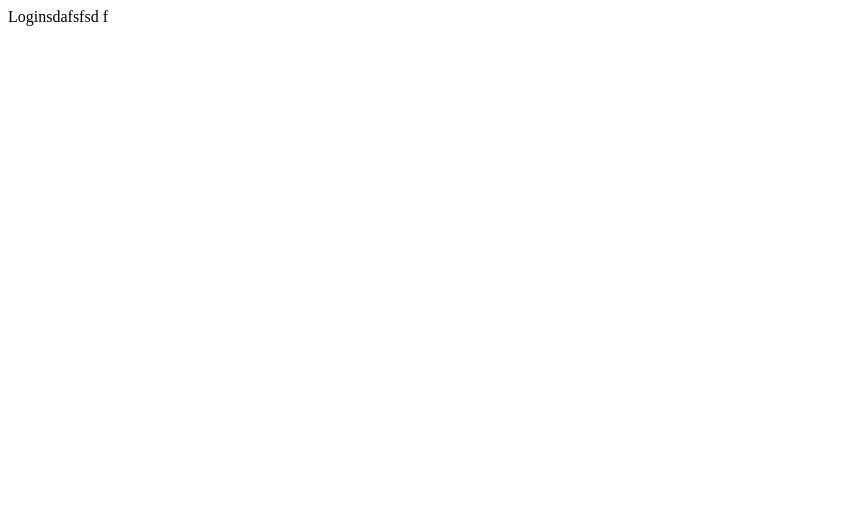
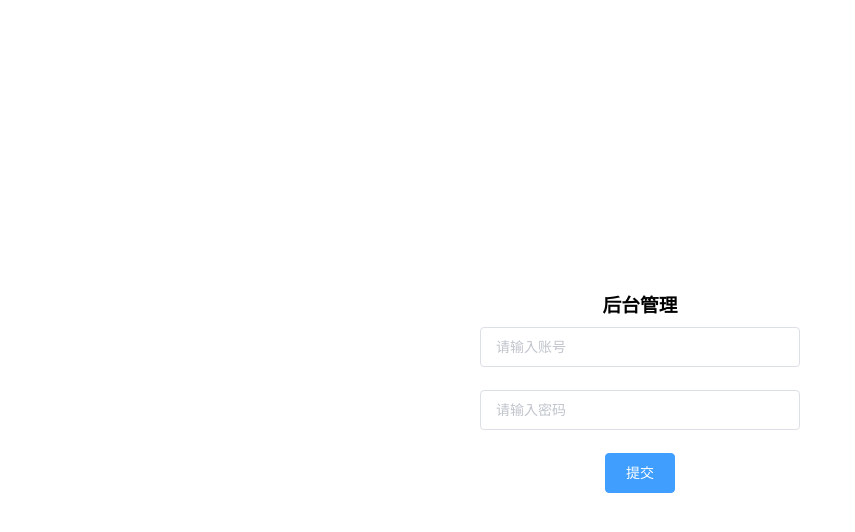
Before and after one commit to China-li-bai/vue, a Vue app: page /#/login in a window 1280 px wide. Shown: the top 532 px of the page, without its empty margins (0-855 px from the left). Built offline with nearby package versions, Linux system fonts and the light colour scheme.

Commit message:
完成登录页面结构

```diff
--- a/src/App.vue
+++ b/src/App.vue
@@ -5,7 +5,6 @@
 </template>
 
 <script>
-
 
 export default {
   name: 'app',
@@ -15,6 +14,11 @@ export default {
 }
 </script>
 
-<style>
+<style lang="less">
 @import "assets/style/reset.less";
+  #app{
+    width: 100%;
+    height: 100%;
+
+  }
 </style>
--- a/src/assets/style/reset.less
+++ b/src/assets/style/reset.less
@@ -0,0 +1,11 @@
+body, div, span, header, footer, nav, section, aside, article, ul, dl, dt, dd, li, a, p, h1, h2, h3, h4,h5, h6, i, b, textarea, button, input, select {
+  padding: 0;
+  margin: 0;
+}
+
+html,body {
+  height: 100%;
+  width: 100%;
+  overflow: hidden;
+
+}
--- a/src/views/login/Login.vue
+++ b/src/views/login/Login.vue
@@ -1,15 +1,66 @@
 <template>
-    <div>
-        Loginsdafsfsd f
+    <div class="login-wrapper">
+
+        <el-form :model="ruleForm" status-icon :rules="rules" ref="ruleForm"  class="login-content">
+            <h3>后台管理</h3>
+            <el-form-item  prop="username">
+                <el-input type="text" placeholder="请输入账号" v-model="ruleForm.username" autocomplete="off"></el-input>
+            </el-form-item>
+            <el-form-item  prop="pass">
+                <el-input type="password" placeholder="请输入密码" v-model="ruleForm.pass" autocomplete="off"></el-input>
+            </el-form-item>
+
+            <el-form-item>
+                <el-button type="primary" @click="login()">提交</el-button>
+
+            </el-form-item>
+        </el-form>
     </div>
 </template>
 
 <script>
     export default {
-        name: "Login"
+        name: "Login",
+        data(){
+            return{
+                ruleForm:{},
+                rules: {
+                    username: [
+                        {   required:true,
+                            message:'请输入账号',
+                            trigger: 'blur' }
+                    ],
+                    pass: [
+                        {   required:true,
+                            message:'请输入密码',
+                            trigger: 'blur' }
+                    ],
+
+
+                }
+            }
+        },
+        methods:{
+                login(){}
+        }
     }
 </script>
 
-<style scoped>
+<style lang="less" scoped>
+.login-wrapper{
 
+
+    display: flex;
+    height: 100%;
+    justify-content: center;
+    align-items: center;
+    text-align: center;
+   .login-content{
+       width: 320px;
+       height: 240px;
+       h3{
+           padding: 10px 0;
+       }
+   }
+}
 </style>
```
Also changed, not shown: src/components/HelloWorld.vue (deleted, +0 -57 lines), src/plugins/element.js (+5 -2 lines).
